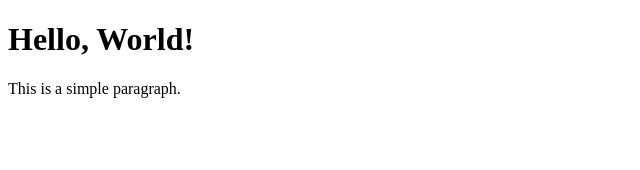
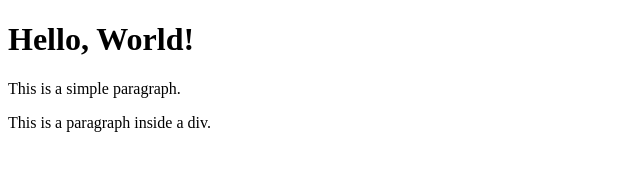
Before and after one commit to KokuloKallen/test-project, a plain HTML site: page index.html in a window 1280 px wide. Shown: the whole page, without its empty margins (0-640 px from the left). Drawn offline with Linux system fonts and the light colour scheme.

Commit message:
feat: simulate new feature

```diff
--- a/index.html
+++ b/index.html
@@ -8,5 +8,8 @@
 <body>
   <h1>Hello, World!</h1>
   <p>This is a simple paragraph.</p>
+  <div>
+    <p>This is a paragraph inside a div.</p>
+  </div>
 </body>
 </html>
```
